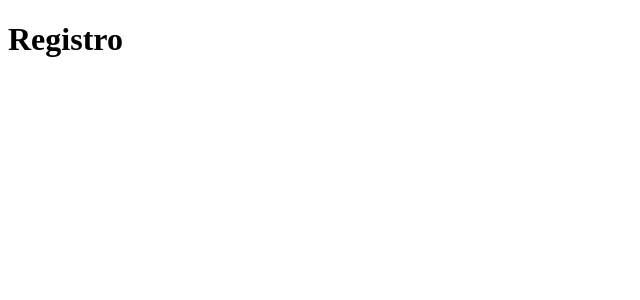
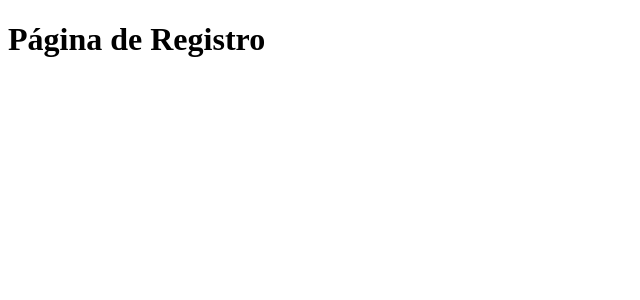
Before and after one commit to thdev-matheus/frontend-kenziehub2.0-react-typescript, a React (Vite) app: page /register in a window 1280 px wide. Shown: the top 300 px of the page, without its empty margins (0-640 px from the left). Built offline with nearby package versions, Linux system fonts and the light colour scheme.

Commit message:
feat: início da página de registro

```diff
--- /dev/null
+++ b/src/pages/registerPage/index.tsx
@@ -0,0 +1,7 @@
+export const RegisterPage = () => {
+  return (
+    <>
+      <h1>Página de Registro</h1>
+    </>
+  );
+};
--- a/src/router/index.tsx
+++ b/src/router/index.tsx
@@ -1,5 +1,6 @@
 import { createBrowserRouter } from "react-router-dom";
 import { LoginPage } from "../pages/loginPage";
+import { RegisterPage } from "../pages/registerPage";
 
 export const routes = createBrowserRouter([
   {
@@ -14,11 +15,7 @@ export const routes = createBrowserRouter([
 
   {
     path: "/register",
-    element: (
-      <div>
-        <h1>Registro</h1>
-      </div>
-    ),
+    element: <RegisterPage />,
   },
 
   {
```
